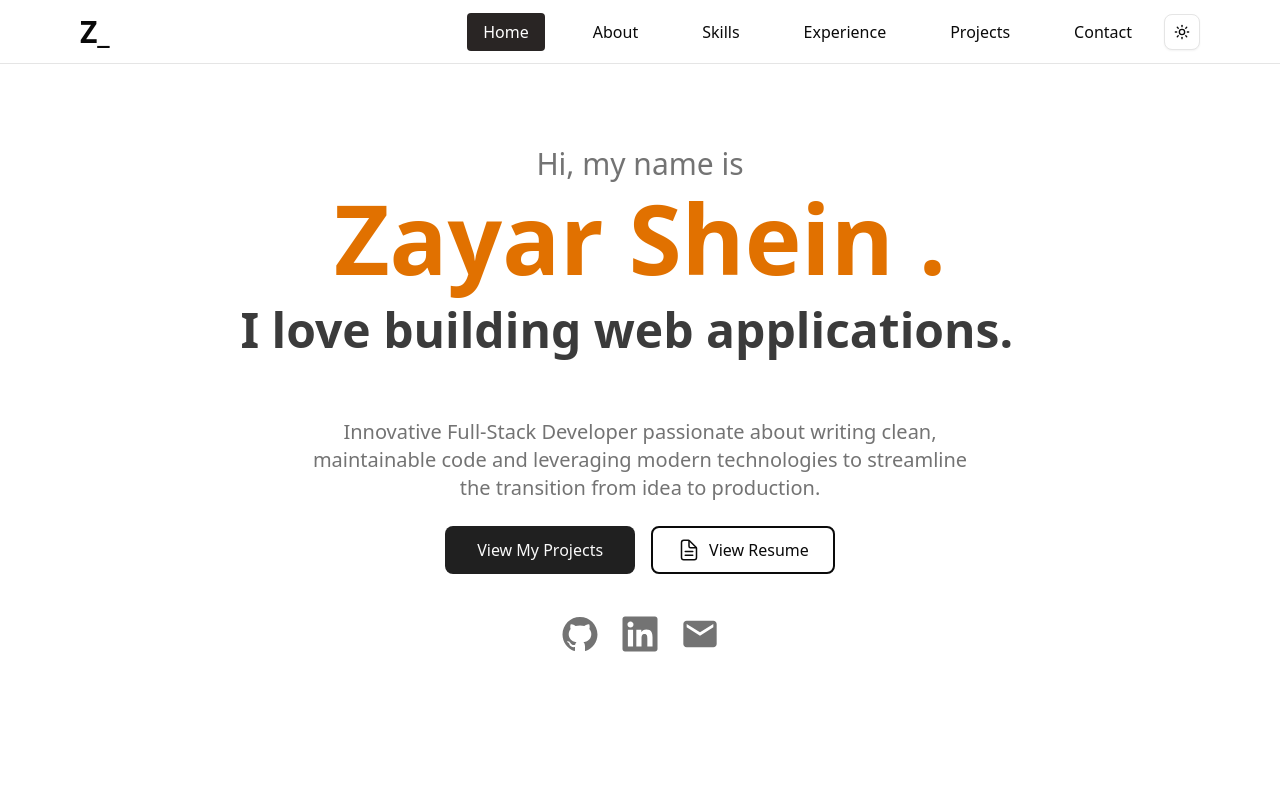
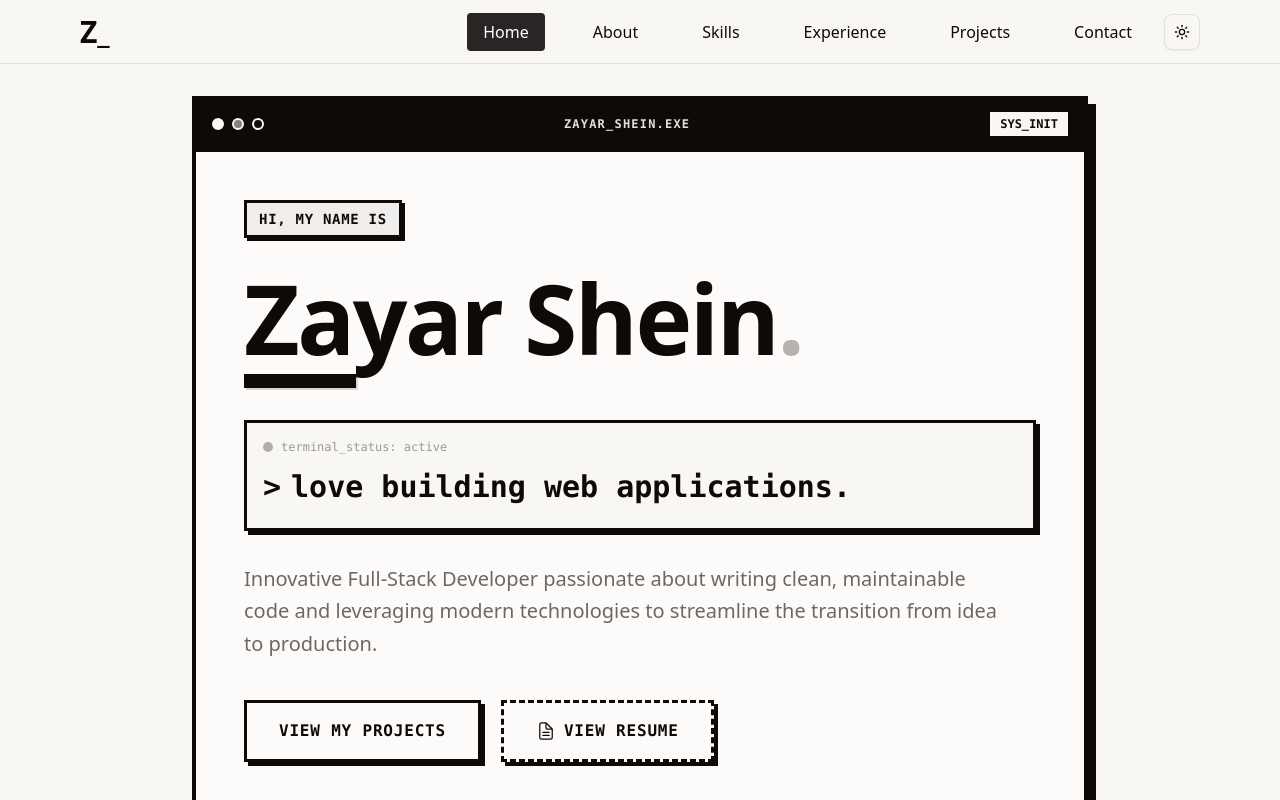
Before and after one commit to Hamizkhan08/Portfolio-Hamiz, a React (Vite) app: page / in a window 1280 px wide. Shown: the top 800 px of the page. Built offline with nearby package versions, Linux system fonts and the light colour scheme.

Commit message:
Refactor: Revamp HomeSection theme into Neubrutalism.

```diff
--- a/src/components/Home/HomeSection.tsx
+++ b/src/components/Home/HomeSection.tsx
@@ -1,6 +1,4 @@
-import {Button} from "@/components/ui/Button";
 import { Link } from "react-scroll";
-// import { HiDownload } from "react-icons/hi";
 import { IoDocumentTextOutline } from "react-icons/io5";
 import { AiFillGithub } from "react-icons/ai";
 import { FaLinkedin } from "react-icons/fa";
@@ -8,51 +6,125 @@ import { MdEmail } from "react-icons/md";
 import { TypeAnimation } from "react-type-animation";
 
 export default function Home() {
+    return (
+        <section id="home" className="min-h-screen flex items-center justify-center bg-background pt-24 pb-12 px-4 md:px-8">
+          <div className="max-w-4xl w-full mx-auto">
+            <div className="w-full bg-card border-4 border-foreground shadow-[8px_8px_0px_0px_var(--foreground)] text-foreground overflow-hidden rounded-none transition-all duration-300">
 
-    return (
-        <section id="home" className="min-h-screen flex items-center justify-center bg-background">
-          <div className="container mx-auto px-4 text-center">
-            <h3 className="text-muted-foreground text-xl sm:text-2xl md:text-3xl mb-2">Hi, my name is</h3>
-            <h1 className="text-amber-600 dark:text-amber-500 text-5xl sm:text-6xl md:text-8xl font-bold mb-5">Zayar&nbsp;Shein .</h1>
-              <h2 className="text-foreground/80 font-semibold text-3xl sm:text-4xl md:text-5xl min-h-20 sm:min-h-24 mb-4">
-              I {' '}
+              {/* Retro Window Header */}
+              <div className="flex items-center justify-between bg-foreground text-background px-4 py-3 border-b-4 border-foreground select-none font-mono">
+                <div className="flex items-center gap-2">
+                  <span className="w-3 h-3 rounded-full border-2 border-background bg-background" />
+                  <span className="w-3 h-3 rounded-full border-2 border-background bg-background/50" />
+                  <span className="w-3 h-3 rounded-full border-2 border-background bg-transparent" />
+                </div>
+                <span className="text-xs font-bold tracking-widest uppercase opacity-90">
+                  ZAYAR_SHEIN.EXE
+                </span>
+                <div className="text-[10px] sm:text-xs font-bold border-2 border-background bg-background text-foreground px-2 py-0.5 select-none hidden sm:block">
+                  SYS_INIT
+                </div>
+              </div>
+
+              {/* Main Content */}
+              <div className="p-6 sm:p-10 md:p-12 flex flex-col gap-6 md:gap-8 text-left">
+
+                {/* Greeting Badge */}
+                <div className="self-start inline-flex items-center gap-2 px-3 py-1.5 border-3 border-foreground bg-foreground/5 text-foreground font-mono text-xs sm:text-sm font-bold tracking-wider uppercase shadow-[3px_3px_0px_0px_var(--foreground)]">
+                  Hi, my name is
+                </div>
+
+                {/* Name */}
+                <div className="space-y-2">
+                  <h1 className="text-foreground text-5xl sm:text-6xl md:text-8xl font-black tracking-tight select-none leading-none">
+                    Zayar Shein<span className="text-foreground/30">.</span>
+                  </h1>
+                  <div className="w-30 sm:w-28 h-3.5 bg-foreground mt-2 shadow-[2px_2px_0px_0px_rgba(0,0,0,0.15)]" />
+                </div>
+
+                {/* Terminal Typing Prompt */}
+                <div className="border-3 border-foreground bg-background p-4 shadow-[4px_4px_0px_0px_var(--foreground)] text-foreground font-mono">
+                  <div className="flex items-center gap-2 text-foreground/40 text-xs mb-2 select-none">
+                    <span className="w-2.5 h-2.5 rounded-full bg-foreground/60 animate-pulse" />
+                    <span>terminal_status: active</span>
+                  </div>
+                  <div className="text-xl sm:text-2xl md:text-3xl font-bold flex items-center min-h-12 leading-relaxed">
+                    <span className="text-foreground mr-2.5 select-none">&gt;</span>
                     <TypeAnimation
-                sequence={['am a Full-Stack Developer.', 2000, 'love building web applications.', 2000, 'enjoy learning new technologies.', 2000]}
+                      sequence={[
+                        'am a Full-Stack Developer.', 2000,
+                        'love building web applications.', 2000,
+                        'enjoy learning new technologies.', 2000
+                      ]}
                       speed={50}
                       style={{ display: 'inline' }}
                       repeat={Infinity}
                     />
-            </h2>
-            <p className="text-muted-foreground text-md mb-6 sm:text-lg md:text-xl max-w-2xl mx-auto">Innovative Full-Stack Developer passionate about writing clean, maintainable code and leveraging modern technologies to streamline the transition from idea to production.</p>
-            <div className="flex flex-col sm:flex-row gap-4 justify-center items-center w-full px-4 sm:px-0">
-              <Button asChild size="xl" >
+                  </div>
+                </div>
+
+                {/* Description */}
+                <p className="text-muted-foreground text-md sm:text-lg md:text-xl leading-relaxed max-w-3xl">
+                  Innovative Full-Stack Developer passionate about writing clean, maintainable code and leveraging modern technologies to streamline the transition from idea to production.
+                </p>
+
+                {/* Action Buttons */}
+                <div className="flex flex-col sm:flex-row gap-5 pt-2 w-full font-mono">
                   <Link
                     to="projects"
                     smooth={true}
                     duration={600}
-                  offset ={-64}
-                  className="cursor-pointer">
+                    offset={-64}
+                    className="w-full sm:w-auto cursor-pointer border-3 border-foreground bg-card text-foreground text-sm sm:text-base font-bold uppercase tracking-wider px-8 py-4 rounded-none shadow-[4px_4px_0px_0px_var(--foreground)] hover:bg-foreground hover:text-background hover:-translate-x-1 hover:-translate-y-1 hover:shadow-[8px_8px_0px_0px_var(--foreground)] active:translate-x-0 active:translate-y-0 active:shadow-none transition-all text-center flex items-center justify-center"
+                  >
                     View My Projects
                   </Link>
-              </Button>
-              <Button asChild size="xl" variant="primary">
-                <a href="/ZayarShein_Resume.pdf" target="_blank" rel="noopener noreferrer">
-                  <IoDocumentTextOutline className="size-6"/>View Resume
+
+                  <a
+                    href="/ZayarShein_Resume.pdf"
+                    target="_blank"
+                    rel="noopener noreferrer"
+                    className="w-full sm:w-auto cursor-pointer border-3 border-dashed border-foreground bg-card text-foreground text-sm sm:text-base font-bold uppercase tracking-wider px-8 py-4 rounded-none shadow-[4px_4px_0px_0px_var(--foreground)] hover:bg-foreground hover:text-background hover:border-solid hover:-translate-x-1 hover:-translate-y-1 hover:shadow-[8px_8px_0px_0px_var(--foreground)] active:translate-x-0 active:translate-y-0 active:shadow-none transition-all text-center flex items-center justify-center gap-2"
+                  >
+                    <IoDocumentTextOutline className="size-5 shrink-0" />
+                    View Resume
                   </a>
-              </Button>
                 </div>
-            <div className="flex space-x-5 justify-center mt-10 text-muted-foreground">
-              <a href="https://github.com/Sxein" target="_blank" rel="noopener noreferrer" className="hover:text-foreground">
-                <AiFillGithub className="size-10"/>
+
+                {/* Social Links */}
+                <div className="flex space-x-4 sm:space-x-5 pt-4">
+                  <a
+                    href="https://github.com/Sxein"
+                    target="_blank"
+                    rel="noopener noreferrer"
+                    aria-label="GitHub Profile"
+                    className="p-3 border-3 border-foreground bg-card text-foreground rounded-none shadow-[4px_4px_0px_0px_var(--foreground)] hover:bg-foreground hover:text-background hover:-translate-x-1 hover:-translate-y-1 hover:shadow-[8px_8px_0px_0px_var(--foreground)] active:translate-x-0 active:translate-y-0 active:shadow-none transition-all"
+                  >
+                    <AiFillGithub className="size-7" />
                   </a>
-              <a href="https://www.linkedin.com/in/zayar-shein-980bb6286/" target="_blank" rel="noopener noreferrer" className="hover:text-sky-700">
-                <FaLinkedin className="size-10"/>
+                  <a
+                    href="https://www.linkedin.com/in/zayar-shein-980bb6286/"
+                    target="_blank"
+                    rel="noopener noreferrer"
+                    aria-label="LinkedIn Profile"
+                    className="p-3 border-3 border-foreground bg-card text-foreground rounded-none shadow-[4px_4px_0px_0px_var(--foreground)] hover:bg-foreground hover:text-background hover:-translate-x-1 hover:-translate-y-1 hover:shadow-[8px_8px_0px_0px_var(--foreground)] active:translate-x-0 active:translate-y-0 active:shadow-none transition-all"
+                  >
+                    <FaLinkedin className="size-7" />
                   </a>
-              <a href="mailto:zayarshein.mmdev@gmail.com" target="_blank" rel="noopener noreferrer" className="hover:text-foreground">
-                <MdEmail className="size-10"/>
+                  <a
+                    href="mailto:zayarshein.mmdev@gmail.com"
+                    target="_blank"
+                    rel="noopener noreferrer"
+                    aria-label="Email Address"
+                    className="p-3 border-3 border-foreground bg-card text-foreground rounded-none shadow-[4px_4px_0px_0px_var(--foreground)] hover:bg-foreground hover:text-background hover:-translate-x-1 hover:-translate-y-1 hover:shadow-[8px_8px_0px_0px_var(--foreground)] active:translate-x-0 active:translate-y-0 active:shadow-none transition-all"
+                  >
+                    <MdEmail className="size-7" />
                   </a>
+                </div>
+
+              </div>
             </div>
           </div>
         </section>
-    )
+    );
 }
--- a/src/index.css
+++ b/src/index.css
@@ -46,71 +46,73 @@
 
 :root {
   --radius: 0.625rem;
-  --background: oklch(1 0 0);
-  --foreground: oklch(0.145 0 0);
-  --card: oklch(1 0 0);
-  --card-foreground: oklch(0.145 0 0);
-  --popover: oklch(1 0 0);
-  --popover-foreground: oklch(0.145 0 0);
-  --primary: oklch(0% 0 0 / 0.875);
-  --primary-foreground: oklch(0.985 0 0);
-  --secondary: oklch(0.97 0 0);
-  --secondary-foreground: oklch(0.205 0 0);
-  --muted: oklch(0.97 0 0);
-  --muted-foreground: oklch(0.556 0 0);
-  --accent: oklch(0.97 0 0);
-  --accent-foreground: oklch(0.205 0 0);
+  /* warm off-white background, dark brown foreground */
+  --background: oklch(0.977 0.005 75);
+  --foreground: oklch(0.148 0.012 49);
+  --card: oklch(0.990 0.004 75);
+  --card-foreground: oklch(0.148 0.012 49);
+  --popover: oklch(0.990 0.004 75);
+  --popover-foreground: oklch(0.148 0.012 49);
+  --primary: oklch(0.148 0.012 49);
+  --primary-foreground: oklch(0.977 0.005 75);
+  --secondary: oklch(0.952 0.006 75);
+  --secondary-foreground: oklch(0.22 0.011 49);
+  --muted: oklch(0.952 0.006 75);
+  --muted-foreground: oklch(0.52 0.008 55);
+  --accent: oklch(0.952 0.006 75);
+  --accent-foreground: oklch(0.22 0.011 49);
   --destructive: oklch(0.577 0.245 27.325);
-  --border: oklch(0.922 0 0);
-  --input: oklch(0.922 0 0);
-  --ring: oklch(0.708 0 0);
+  --border: oklch(0.908 0.006 70);
+  --input: oklch(0.908 0.006 70);
+  --ring: oklch(0.65 0.008 55);
   --chart-1: oklch(0.646 0.222 41.116);
   --chart-2: oklch(0.6 0.118 184.704);
   --chart-3: oklch(0.398 0.07 227.392);
   --chart-4: oklch(0.828 0.189 84.429);
   --chart-5: oklch(0.769 0.188 70.08);
-  --sidebar: oklch(0.985 0 0);
-  --sidebar-foreground: oklch(0.145 0 0);
-  --sidebar-primary: oklch(0.205 0 0);
-  --sidebar-primary-foreground: oklch(0.985 0 0);
-  --sidebar-accent: oklch(0.97 0 0);
-  --sidebar-accent-foreground: oklch(0.205 0 0);
-  --sidebar-border: oklch(0.922 0 0);
-  --sidebar-ring: oklch(0.708 0 0);
+  --sidebar: oklch(0.965 0.005 75);
+  --sidebar-foreground: oklch(0.148 0.012 49);
+  --sidebar-primary: oklch(0.22 0.011 49);
+  --sidebar-primary-foreground: oklch(0.977 0.005 75);
+  --sidebar-accent: oklch(0.952 0.006 75);
+  --sidebar-accent-foreground: oklch(0.22 0.011 49);
+  --sidebar-border: oklch(0.908 0.006 70);
+  --sidebar-ring: oklch(0.65 0.008 55);
 }
 
 .dark {
-  --background: oklch(0.145 0 0);
-  --foreground: oklch(0.985 0 0);
-  --card: oklch(0.205 0 0);
-  --card-foreground: oklch(0.985 0 0);
-  --popover: oklch(0.205 0 0);
-  --popover-foreground: oklch(0.985 0 0);
-  --primary: oklch(0.922 0 0);
-  --primary-foreground: oklch(0.205 0 0);
-  --secondary: oklch(0.269 0 0);
-  --secondary-foreground: oklch(0.985 0 0);
-  --muted: oklch(0.269 0 0);
-  --muted-foreground: oklch(0.708 0 0);
-  --accent: oklch(0.269 0 0);
-  --accent-foreground: oklch(0.985 0 0);
+  /* very dark warm-brown background, warm near-white foreground */
+  --background: oklch(0.082 0.008 49);
+  --foreground: oklch(0.982 0.002 85);
+  --card: oklch(0.138 0.009 49);
+  --card-foreground: oklch(0.982 0.002 85);
+  --popover: oklch(0.138 0.009 49);
+  --popover-foreground: oklch(0.982 0.002 85);
+  --primary: oklch(0.908 0.006 70);
+  --primary-foreground: oklch(0.148 0.012 49);
+  --secondary: oklch(0.205 0.009 49);
+  --secondary-foreground: oklch(0.982 0.002 85);
+  --muted: oklch(0.205 0.009 49);
+  --muted-foreground: oklch(0.62 0.007 60);
+  --accent: oklch(0.205 0.009 49);
+  --accent-foreground: oklch(0.982 0.002 85);
   --destructive: oklch(0.704 0.191 22.216);
   --border: oklch(1 0 0 / 10%);
   --input: oklch(1 0 0 / 15%);
-  --ring: oklch(0.556 0 0);
+  --ring: oklch(0.52 0.008 55);
   --chart-1: oklch(0.488 0.243 264.376);
   --chart-2: oklch(0.696 0.17 162.48);
   --chart-3: oklch(0.769 0.188 70.08);
   --chart-4: oklch(0.627 0.265 303.9);
   --chart-5: oklch(0.645 0.246 16.439);
-  --sidebar: oklch(0.205 0 0);
-  --sidebar-foreground: oklch(0.985 0 0);
+  --sidebar: oklch(0.138 0.009 49);
+  --sidebar-foreground: oklch(0.982 0.002 85);
   --sidebar-primary: oklch(0.488 0.243 264.376);
-  --sidebar-primary-foreground: oklch(0.985 0 0);
-  --sidebar-accent: oklch(0.269 0 0);
-  --sidebar-accent-foreground: oklch(0.985 0 0);
+  --sidebar-primary-foreground: oklch(0.982 0.002 85);
+  --sidebar-accent: oklch(0.205 0.009 49);
+  --sidebar-accent-foreground: oklch(0.982 0.002 85);
   --sidebar-border: oklch(1 0 0 / 10%);
-  --sidebar-ring: oklch(0.556 0 0);
+  --sidebar-ring: oklch(0.52 0.008 55);
 }
 
 @layer base {
```
Lines whose indentation alone changed are shown as unchanged.
